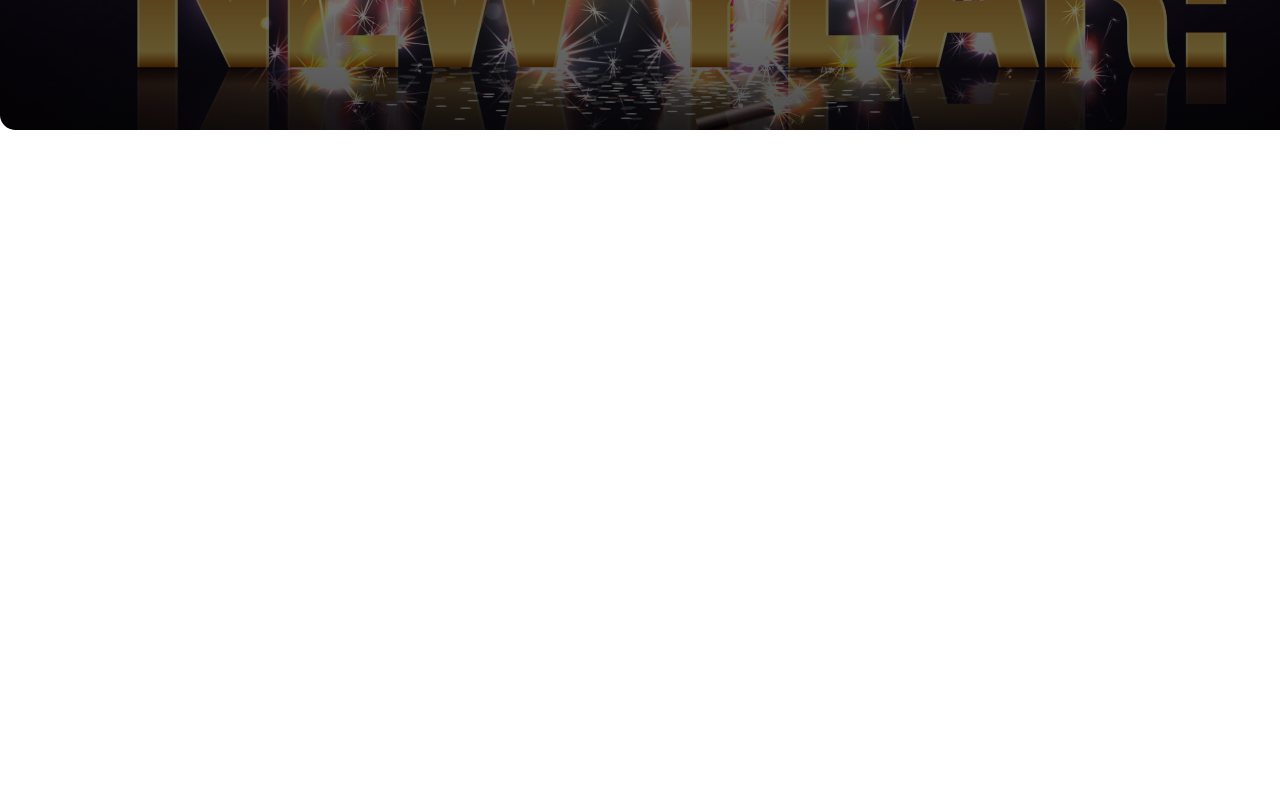
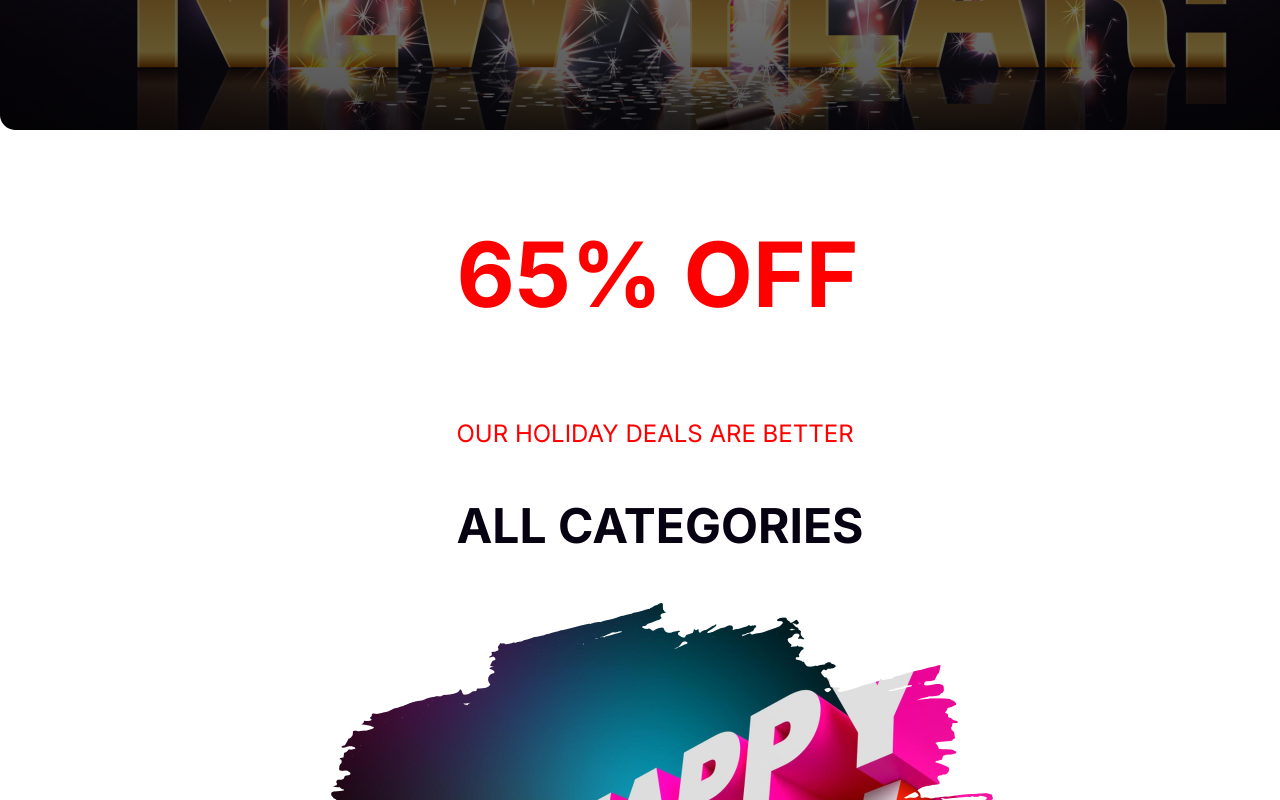
Before and after one commit to mehedirifat9/new-year-offer, a plain HTML site: page index.html in a window 1280 px wide. Shown: the part 520-1320 px from the top of the page. Before the commit the page ends 800 px from the top, so only its background shows below. Drawn offline with Linux system fonts and the light colour scheme.

Commit message:
Discount Section Completed

```diff
--- a/index.html
+++ b/index.html
@@ -9,21 +9,43 @@
     <link
         href="https://fonts.googleapis.com/css2?family=Merriweather:ital,opsz,wght@0,18..144,300..900;1,18..144,300..900&display=swap"
         rel="stylesheet">
+        <link href="https://fonts.googleapis.com/css2?family=Inter:ital,opsz,wght@0,14..32,100..900;1,14..32,100..900&display=swap" rel="stylesheet">
     <link rel="stylesheet" href="./style.css">
     <title>New Year Offer</title>
 </head>
 
 <body>
-    <header>
-        <div class="width-style banner">
+    <header class="width-style">
+        <!-- Banner Section Starts -->
+        <div class="banner">
             <img class="banner-img" src="./resources/images/Banner.png" alt="">
             <div class="gradiant"></div>
             <div class="banner-text">
                 <h3><span class="new-year-1">Happy New Year</span> <br> <span class="new-year-2">New Year Party <br>
                         Celebration</span> </h3>
             </div>
+        </div>
+        <!-- Banner Section Ends -->
 
+        <!-- Discount Offer Starts  -->
+        <div class="discount-section">
+            <div class="discount-text">
+                <h3 class="discount-heading">65% OFF</h3>
+                <p class="discount-primary">OUR HOLIDAY DEALS ARE BETTER</p>
+                <p class="discount-secondary">ALL CATEGORIES</p>
+            </div>
+            <div class="discount-img">
+                    <img src="./resources/images/New Year Photo.png" alt="">
+            </div>
         </div>
+        <!-- Discount Offer Ends  -->
+
+        <!-- Party Section Starts  -->
+
+
+
+         <!-- Party Section Ends  -->
+
     </header>
     <main>
 
--- a/style.css
+++ b/style.css
@@ -1,28 +1,35 @@
-.merriweather{
-  font-family: "Merriweather", serif;
-  font-optical-sizing: auto;
-  font-style: normal;
-  font-variation-settings:
-    "wdth" 100;
+.merriweather {
+    font-family: "Merriweather", serif;
+    font-optical-sizing: auto;
+    font-style: normal;
+    font-variation-settings:
+        "wdth" 100;
 }
 
-body{
+.inter {
+    font-family: "Inter", sans-serif;
+    font-optical-sizing: auto;
+    font-style: normal;
+}
+
+
+body {
     margin: 0;
 }
 
-.banner{
+.banner {
     position: relative;
     display: flex;
 }
 
-.banner-text{
+.banner-text {
     position: absolute;
     top: 25%;
     text-align: center;
     width: 100%;
 }
 
-.gradiant{
+.gradiant {
     background: linear-gradient(to bottom, transparent, black);
     opacity: 0.7;
     position: absolute;
@@ -31,24 +38,55 @@ body{
     border-radius: 15px;
 }
 
-.banner-img{
+.banner-img {
     border-radius: 15px;
 }
 
-.new-year-2{
+.new-year-2 {
     font-size: 72px;
     font-weight: bold;
     color: white;
 }
 
-.new-year-1{
+.new-year-1 {
     font-size: 32px;
     font-weight: normal;
     color: white;
 }
 
 
-.width-style{
+.width-style {
     width: 1320px;
     margin: 50px auto 0px;
 }
+
+.discount-section{
+    display: flex;
+    flex-direction: column;
+    justify-content: center;
+    align-items: center;
+    margin-bottom: 120px;
+}
+
+.discount-heading {
+    font-family: inter;
+    font-size: 90px;
+    font-weight: bold;
+    color: #FF0000;
+}
+
+.discount-primary {
+    font-family: inter;
+    color: #FF0000;
+    font-size: 24px;
+    font-weight: medium;
+
+}
+
+.discount-secondary {
+    font-family: inter;
+    color: #070211;
+    font-weight: bold;
+    font-size: 48px;
+
+}
```
